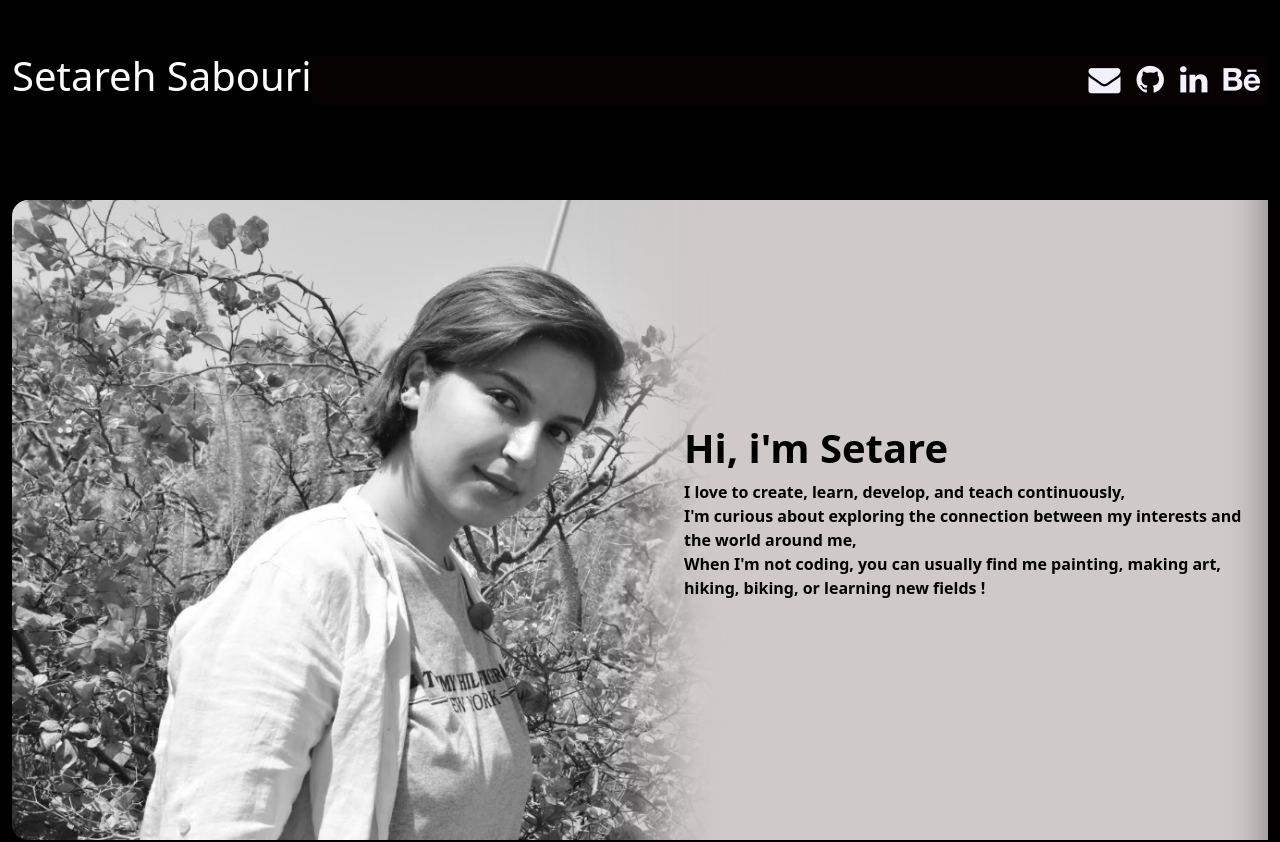
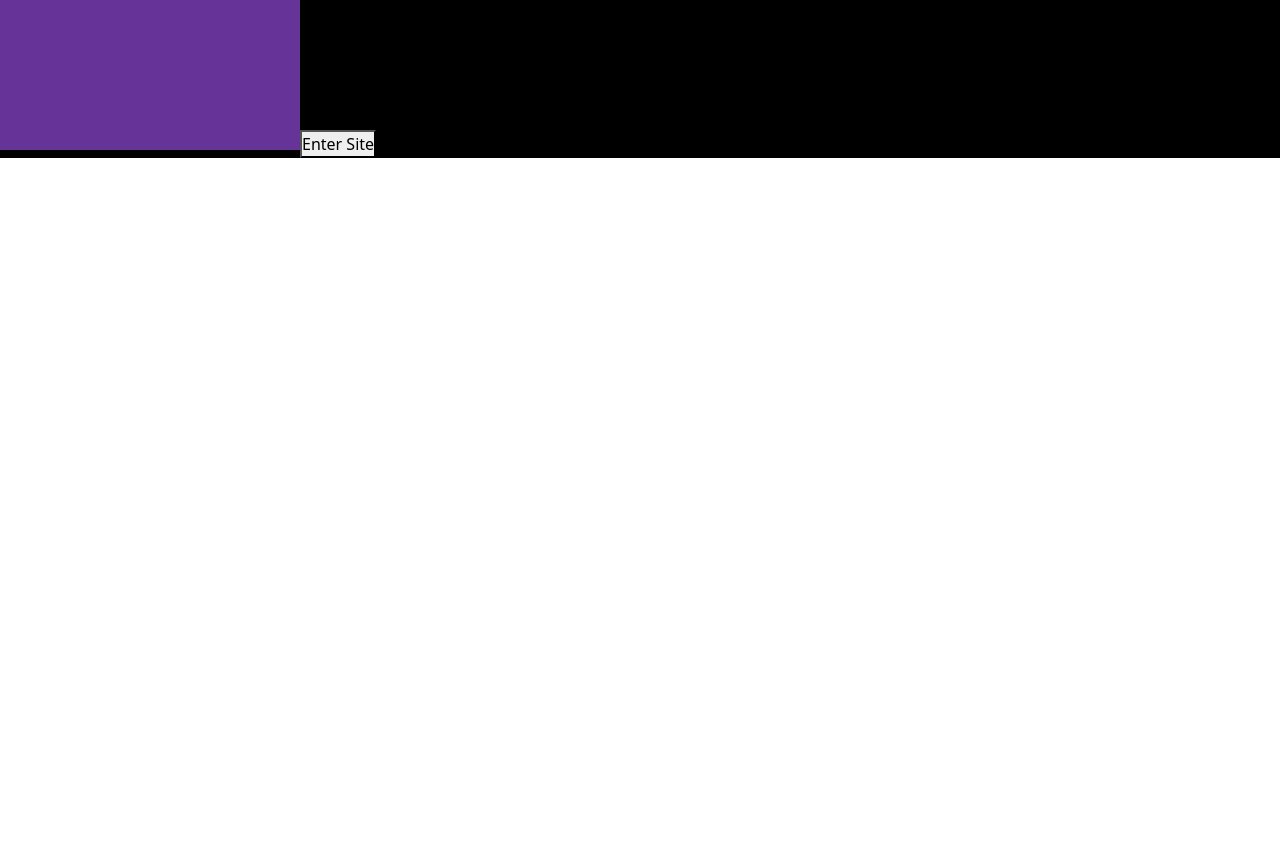
Before and after one commit to setare-sabouri/portfolio, a React (Create React App) app: page / in a window 1280 px wide. Shown: the top 842 px of the page. After the commit the page ends 800 px from the top, so only its background shows below. Built offline with nearby package versions, Linux system fonts and the light colour scheme.

Commit message:
added routing for landing page as Three text

```diff
--- a/package.json
+++ b/package.json
@@ -13,6 +13,7 @@
     "react-bootstrap": "^2.7.4",
     "react-dom": "^18.2.0",
     "react-icons": "^4.8.0",
+    "react-router-dom": "^6.27.0",
     "react-scripts": "^5.0.1",
     "web-vitals": "^2.1.4"
   },
--- a/src/App.js
+++ b/src/App.js
@@ -1,26 +1,17 @@
-import { Navbar } from "./components/navbar/Navbar";
-import { About } from "./components/main/about";
-import { Skills } from "./components/skills/skills";
-import { DownloadButton } from "./components/Resume/resume";
-import { Projects } from "./components/Projects/Projects";
-import { ThreeText } from "./components/ThreeText/ThreeText"
-import './general.css'
+import React from 'react';
+import { BrowserRouter as Router, Route, Routes } from 'react-router-dom';
+import LandingPage from './pages/LandingPage';
+import MainPage from './pages/MainPage';
+import './general.css';
+
 function App() {
-  const cvURL = process.env.PUBLIC_URL + "/resume.pdf";
   return (
-    <>
-      <div className=" container-fluid h-100 " >
-        <Navbar />
-        <div className="about">
-          <ThreeText />
-          <About />
-        </div>
-        <Projects />
-        <Skills />
-        {/* <DownloadButton fileURL={cvURL} /> */}
-      </div >
-
-    </>
+    <Router>
+      <Routes>
+        <Route path="/" element={<LandingPage />} />
+        <Route path="/main" element={<MainPage />} />
+      </Routes>
+    </Router>
   );
 }
 
--- /dev/null
+++ b/src/components/ThreeText/ThreeText.css
@@ -0,0 +1,3 @@
+.webgl {
+    background-color: rebeccapurple;
+}
--- a/src/components/ThreeText/ThreeText.js
+++ b/src/components/ThreeText/ThreeText.js
@@ -1,7 +1,22 @@
 import React from 'react'
+import "./ThreeText.css"
+import { useNavigate } from 'react-router-dom';
 
 export const ThreeText = () => {
+
+    const navigate = useNavigate();
+
+    const handleClick = () => {
+        navigate('/main'); // Redirect to the main page
+    };
     return (
-        <p>for three text</p>
+        <>
+
+
+            <canvas class="webgl">
+
+            </canvas>
+            <button onClick={handleClick}>Enter Site</button>
+        </>
     )
 }
--- a/src/components/main/about.js
+++ b/src/components/main/about.js
@@ -1,6 +1,6 @@
 import React from 'react'
 import "./main.css"
-import "./../../mq.css"
+import "./mq.css"
 export const About = () => {
     return (
         <main >
--- a/src/mq.css
+++ b/src/components/main/mq.css
@@ -1,3 +1,5 @@
+/* mobile devices */
+
 @media screen and (max-width: 480px) {
     .image-blur {
         filter: blur(35px);
@@ -12,6 +14,8 @@
         left: 50%;
     }
 }
+
+/* ipads tablets large phones */
 @media screen and (min-width: 480px) and (max-width: 768px) {
     .right-head {
         top: 50%;
--- /dev/null
+++ b/src/pages/LandingPage.js
@@ -0,0 +1,16 @@
+// src/pages/LandingPage.js
+import React from 'react';
+import { ThreeText } from '../components/ThreeText/ThreeText';
+
+function LandingPage() {
+
+
+    return (
+        <div>
+            <ThreeText />
+
+        </div>
+    );
+}
+
+export default LandingPage;
--- /dev/null
+++ b/src/pages/MainPage.js
@@ -0,0 +1,21 @@
+// src/pages/MainPage.js
+import React from 'react';
+import { Navbar } from '../components/navbar/Navbar';
+import { About } from '../components/main/about';
+import { Skills } from '../components/skills/skills';
+import { Projects } from '../components/Projects/Projects';
+
+function MainPage() {
+    return (
+        <div className="container-fluid h-100">
+            <Navbar />
+            <div className="about">
+                <About />
+            </div>
+            <Projects />
+            <Skills />
+        </div>
+    );
+}
+
+export default MainPage;
```
Also changed, not shown: 1 other file (tests, documents, lock files or other folders).
